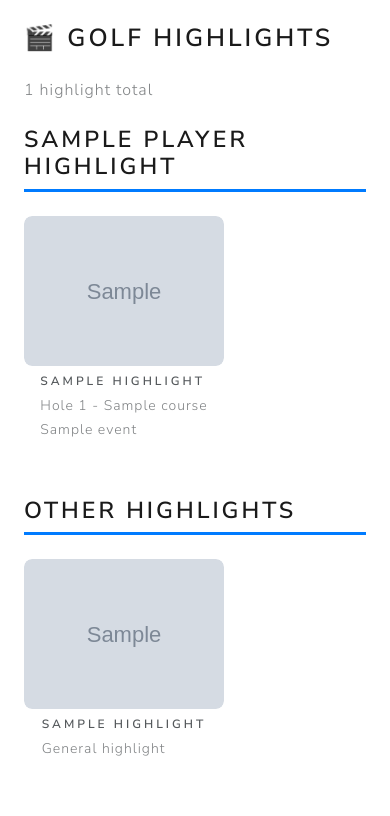
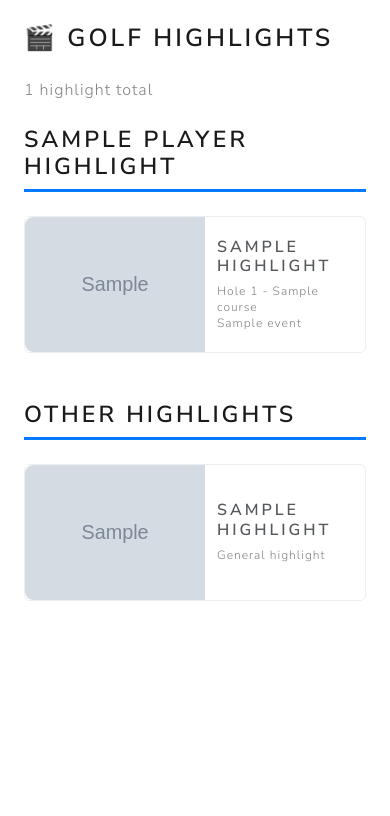
Before and after one commit to rgl1892/golf2025, a Django app: template superb_ock/templates/superb_ock/highlights/highlights.html in a window 390 px wide. Shown: the part 98-914 px from the top of the page. After the commit the page ends 699 px from the top, so only its background shows below. Run offline with Django 5.2, Linux system fonts and the light colour scheme; the template is opened without the code that fills it: most values are stand-ins (such as "Sample title", 1, 10 or a date in 2020); grey boxes marked "Sample" are stand-in pictures; some libraries are stand-ins or nearby versions.

Commit message:
Layout edits

```diff
--- a/static/superb_ock/css/components/highlights.css
+++ b/static/superb_ock/css/components/highlights.css
@@ -183,3 +183,86 @@
     height: 100px;
   }
 }
+
+/* Extra small screens - horizontal card layout for better mobile UX */
+@media (max-width: 576px) {
+  /* Switch to horizontal layout for mobile */
+  .highlight-card {
+    display: flex;
+    flex-direction: row;
+    height: auto !important;
+  }
+
+  .highlight-preview-container {
+    flex: 0 0 180px;
+    width: 180px;
+    height: 135px;
+    border-radius: var(--radius-md) 0 0 var(--radius-md);
+  }
+
+  .highlight-thumbnail,
+  .preview-image {
+    height: 135px;
+    border-radius: var(--radius-md) 0 0 var(--radius-md);
+  }
+
+  .highlight-card .card-body {
+    flex: 1;
+    min-height: unset !important;
+    padding: 0.75rem !important;
+    display: flex;
+    flex-direction: column;
+    justify-content: center;
+  }
+
+  .highlight-card .card-title {
+    font-size: 1rem;
+    margin-bottom: 0.5rem !important;
+    line-height: 1.2;
+  }
+
+  .highlight-card .card-body small {
+    font-size: 0.75rem;
+    line-height: 1.3;
+  }
+
+  /* Adjust edit button position for horizontal layout */
+  .highlight-edit-btn {
+    top: var(--space-xs);
+    right: var(--space-xs);
+    width: 28px;
+    height: 28px;
+  }
+
+  .highlight-edit-btn i {
+    font-size: 12px;
+  }
+
+  /* Disable hover effects on mobile (since they don't work well on touch) */
+  .highlight-preview-container:hover .highlight-thumbnail {
+    opacity: 1;
+  }
+
+  .highlight-preview-container:hover .preview-images {
+    opacity: 0;
+  }
+
+  /* Better spacing between cards on mobile */
+  .row.g-3 {
+    gap: 0.75rem !important;
+  }
+
+  /* Add subtle border to separate cards better */
+  .highlight-card {
+    border: 1px solid var(--bs-border-color);
+  }
+
+  /* Slightly reduce transform on mobile for better performance */
+  .highlight-card:active {
+    transform: scale(0.98);
+  }
+
+  .highlight-card:hover {
+    transform: none;
+  }
+}
--- a/superb_ock/templates/superb_ock/highlights/highlights.html
+++ b/superb_ock/templates/superb_ock/highlights/highlights.html
@@ -19,7 +19,7 @@
             <div class="row g-3">
                 {% for item in highlights %}
                 <div class="col-lg-3 col-md-4 col-sm-6 col-12">
-                    <div class="card highlight-card h-100" onclick="playVideo('{{ item.highlight.video.url }}')">
+                    <div class="card highlight-card h-100 w-100" onclick="playVideo('{{ item.highlight.video.url }}')">
                         {% if user.is_staff %}
                         <a href="/admin/superb_ock/highlight/{{ item.highlight.id }}/change/"
                            class="highlight-edit-btn"
@@ -79,7 +79,7 @@
         <h2 class="section-header">Other Highlights</h2>
         <div class="row g-3">
             {% for item in unassociated_highlights %}
-            <div class="col-lg-3 col-md-4 col-sm-6">
+            <div class="col-lg-3 col-md-4 col-sm-6 col-12">
                 <div class="card highlight-card h-100" onclick="playVideo('{{ item.highlight.video.url }}')">
                     {% if user.is_staff %}
                     <a href="/admin/superb_ock/highlight/{{ item.highlight.id }}/change/"
```
Also changed, not shown: superb_ock/static/superb_ock/css/components/highlights.css (+70 -14 lines).
